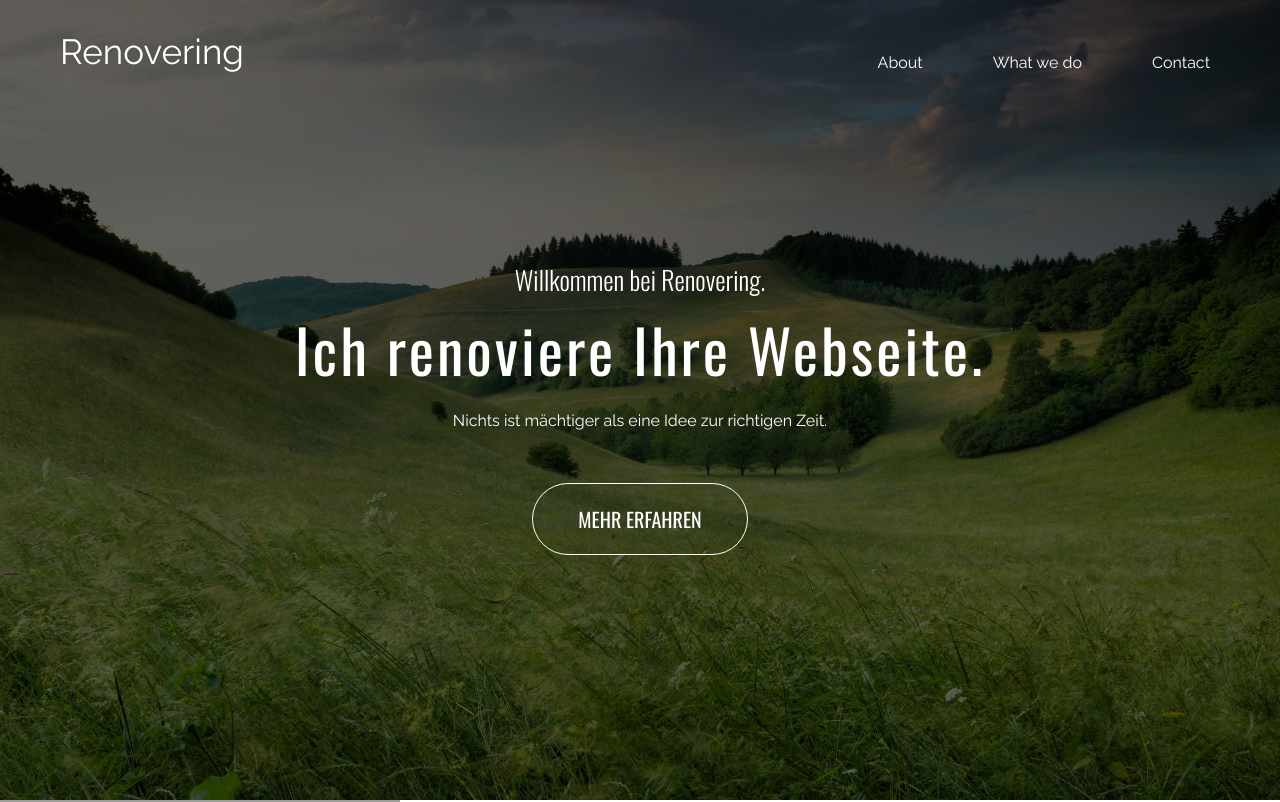
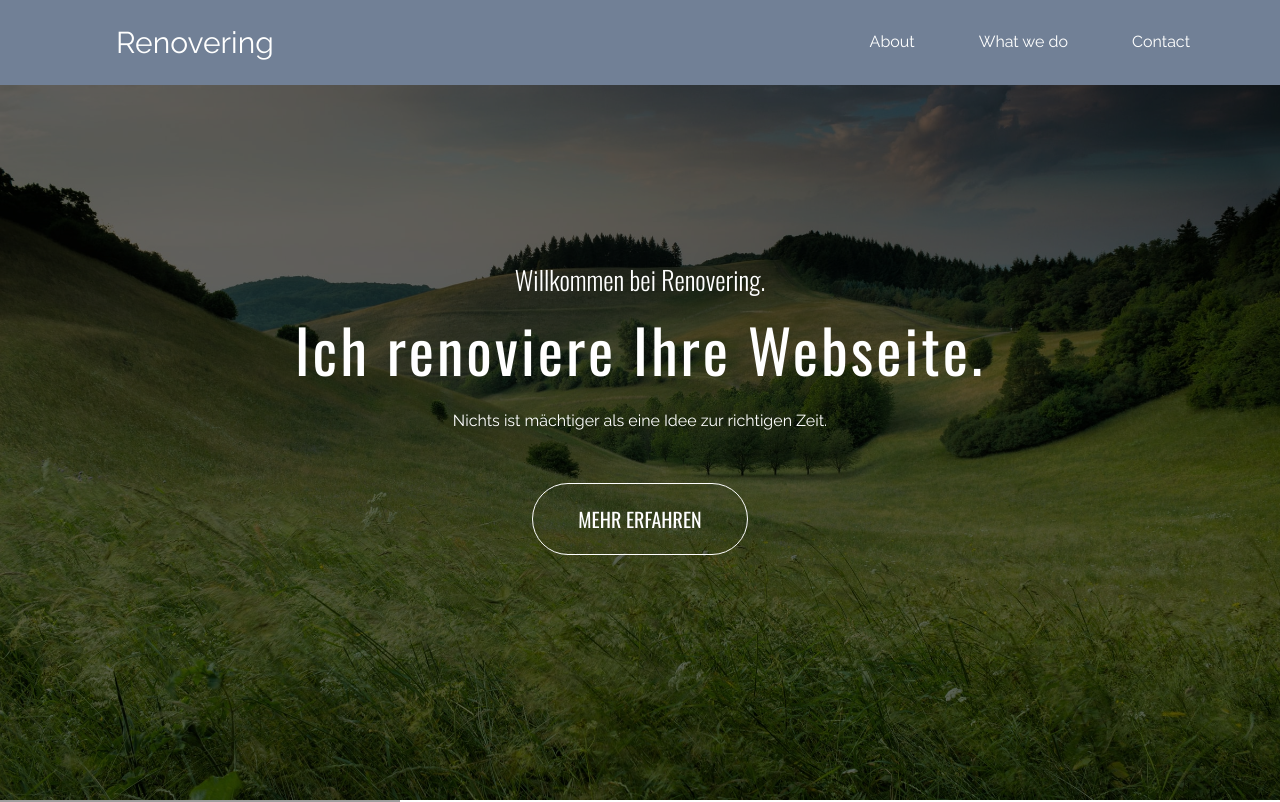
Before and after one commit to NoelGempeler/company-website, a React (Create React App) app: page / in a window 1280 px wide. Shown: the top 802 px of the page. Built offline with nearby package versions, Linux system fonts and the light colour scheme; grey boxes are pictures that could not be loaded.

Commit message:
refactor navigation

```diff
--- a/src/App.js
+++ b/src/App.js
@@ -19,8 +19,8 @@ function App() {
 
   const scrollTo = (id) => {
     scroller.scrollTo(id, {
-      duration: 2000,
-      delay: 0,
+      duration: 3000,
+      delay: 200,
       smooth: "easeOutQuint",
     });
   };
--- a/src/components/Navigation.css
+++ b/src/components/Navigation.css
@@ -1,26 +1,3 @@
-.flex_2 {
-  display: flex;
-  justify-content: space-between;
-}
-
-.navigation {
-  top: 30px;
-  left: 0px;
-  position: fixed;
-  z-index: 100;
-  color: white;
-  width: 100%;
-  margin: 20px 20px 20px 0px;
-}
-.renovering {
-  margin-left: 60px;
-  line-height: 3px;
-  font-size: 35px;
-}
-.margin {
-  margin-right: 70px;
-}
-
 .hover div:hover {
   border-bottom: 1px solid;
   border-color: #e65f78;
--- a/src/components/Navigation.js
+++ b/src/components/Navigation.js
@@ -3,12 +3,14 @@ import "./Navigation.css";
 
 const Navigation = () => {
   return (
-    <div className="navigation">
-      <div className="flex_2">
-        <div className="renovering"> Renovering </div>
-        <div className="hover" style={{ display: "flex", marginRight: "70px" }}>
-          <div className="margin cursor-pointer">About</div>
-          <div className="margin cursor-pointer">What we do</div>
+    <div className="fixed top-0 left-0 z-50 text-white w-full p-5 bg-gray-600">
+      <div className="flex justify-between items-center">
+        <div className="text-3xl ml-24"> Renovering </div>
+        <div className="mr-24" style={{ display: "flex", marginRight: "70px" }}>
+          <div className="border-b-2 border-transparent  transition ease-in duration-700 mr-16 cursor-pointer hover:border-renovering-rot">
+            About
+          </div>
+          <div className="mr-16 cursor-pointer">What we do</div>
           <div className="cursor-pointer">Contact</div>
         </div>
       </div>
```
